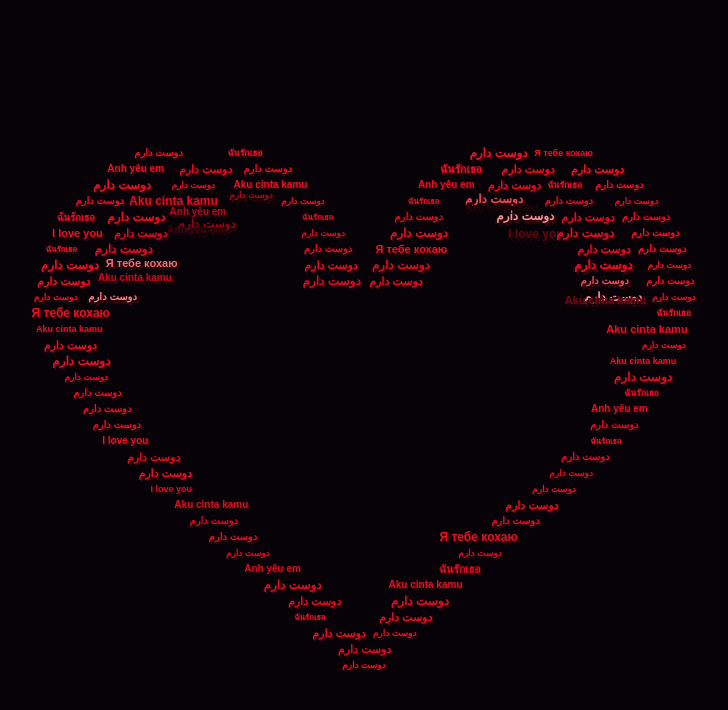
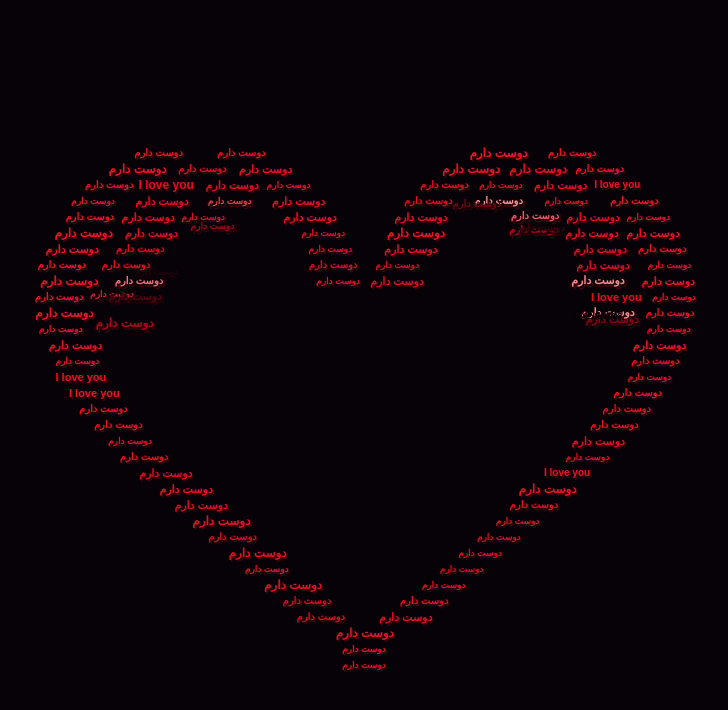
Before and after one commit to osafari599-coder/love-heart, a plain HTML site: page index.html in a window 1280 px wide. Shown: the whole page, without its empty margins (279-1007 px from the left). Drawn offline with Linux system fonts and the light colour scheme.

Commit message:
Update index.html

```diff
--- a/index.html
+++ b/index.html
@@ -43,7 +43,7 @@ const PHRASES = [
   "دوست دارم", "دوست دارم", "دوست دارم", "دوست دارم",
   "دوست دارم", "دوست دارم",
   "دوست دارم", "دوست دارم", "دوست دارم", "دوست دارم",
-  "ฉันรักเธอ", "Anh yêu em", "Aku cinta kamu", "Я тебе кохаю"
+  "دوست دارم", "دوست دارم", "دوست دارم", "دوست دارم"
 ];
 
 let W, H, CX, CY;
```
